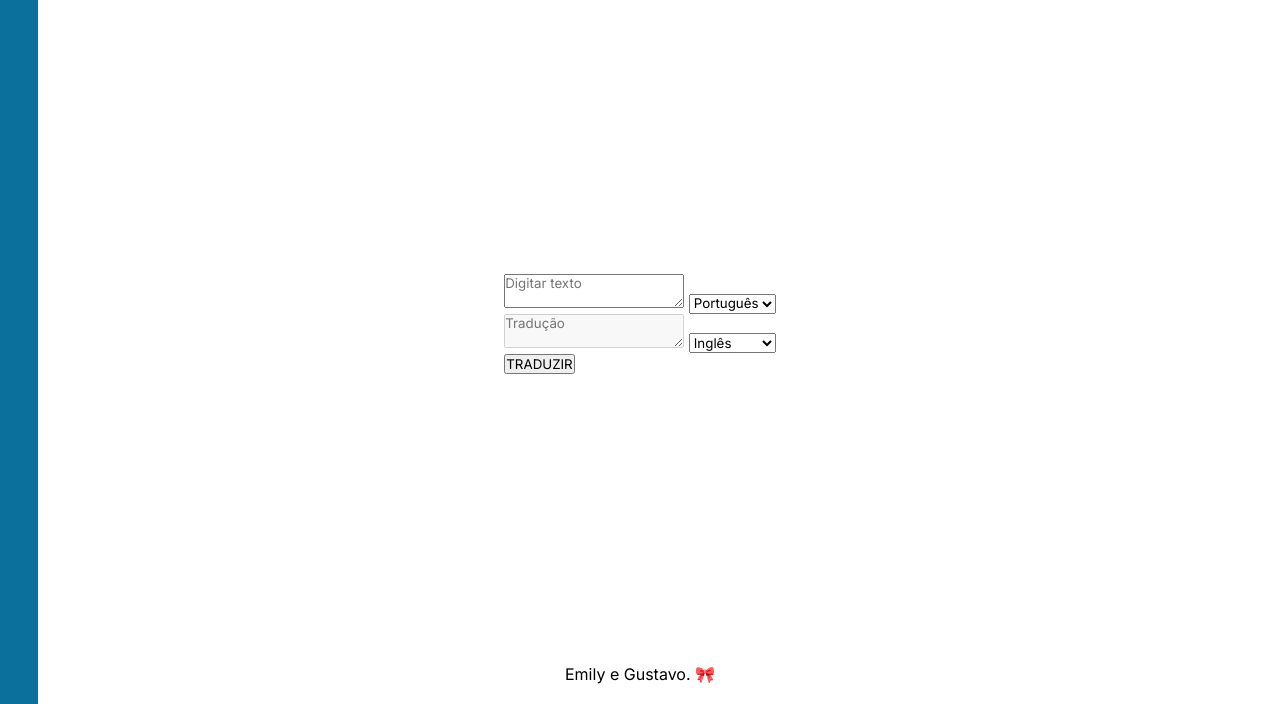
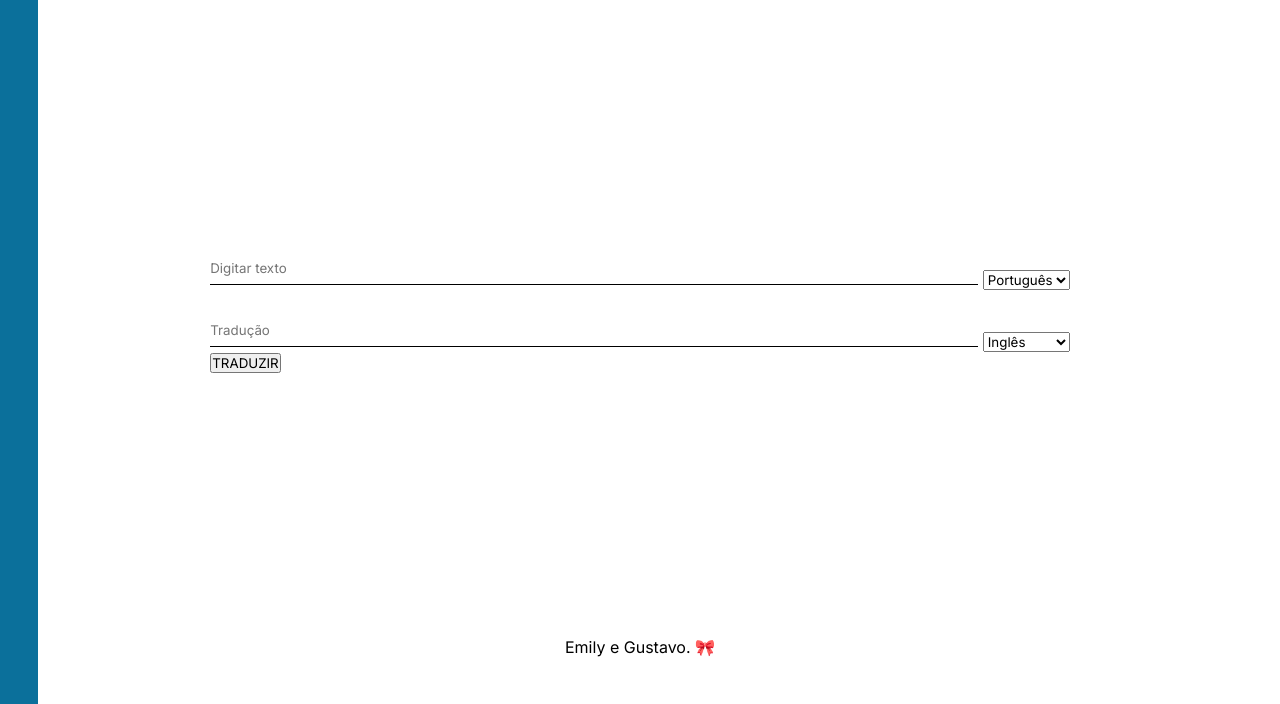
Before and after one commit to oghenrique/back-idiomas, a plain HTML site: page index.html in a window 1280 px wide. Shown: the part 96-800 px from the top of the page. Drawn offline with Linux system fonts and the light colour scheme.

Commit message:
falta estilizar

```diff
--- a/style.css
+++ b/style.css
@@ -4,11 +4,12 @@
   font-family: "Inter", sans-serif;
 }
 
-header{
+header {
   width: 100vw;
   height: 10vh;
   display: flex;
   justify-content: space-between;
+  margin-top: 1%;
 }
 
 h1 {
@@ -17,16 +18,16 @@ h1 {
   text-align: center;
 }
 
-.modo{
+.modo {
   margin-top: 1%;
   margin-right: 1%;
 }
 
-main{
+main {
   display: flex;
   align-items: center;
   justify-content: center;
-  height: 85vh;
+  height: 80vh;
   width: 100vw;
 }
 
@@ -40,6 +41,26 @@ main{
   background-color: #0B709B;
 }
 
-footer{
+footer {
   text-align: center;
 }
+
+
+textarea {
+  background: none;
+  width: 60vw;
+  resize: none;
+  height: auto;
+  border-top: none;
+  border-left: none;
+  border-right: none;
+  border-bottom: 1px solid black;
+  padding: 5px 0;
+  overflow: hidden;
+  outline: none;
+  line-height: 0.5;
+}
+
+.tradutor{
+  padding-bottom: 32px;
+}
```
